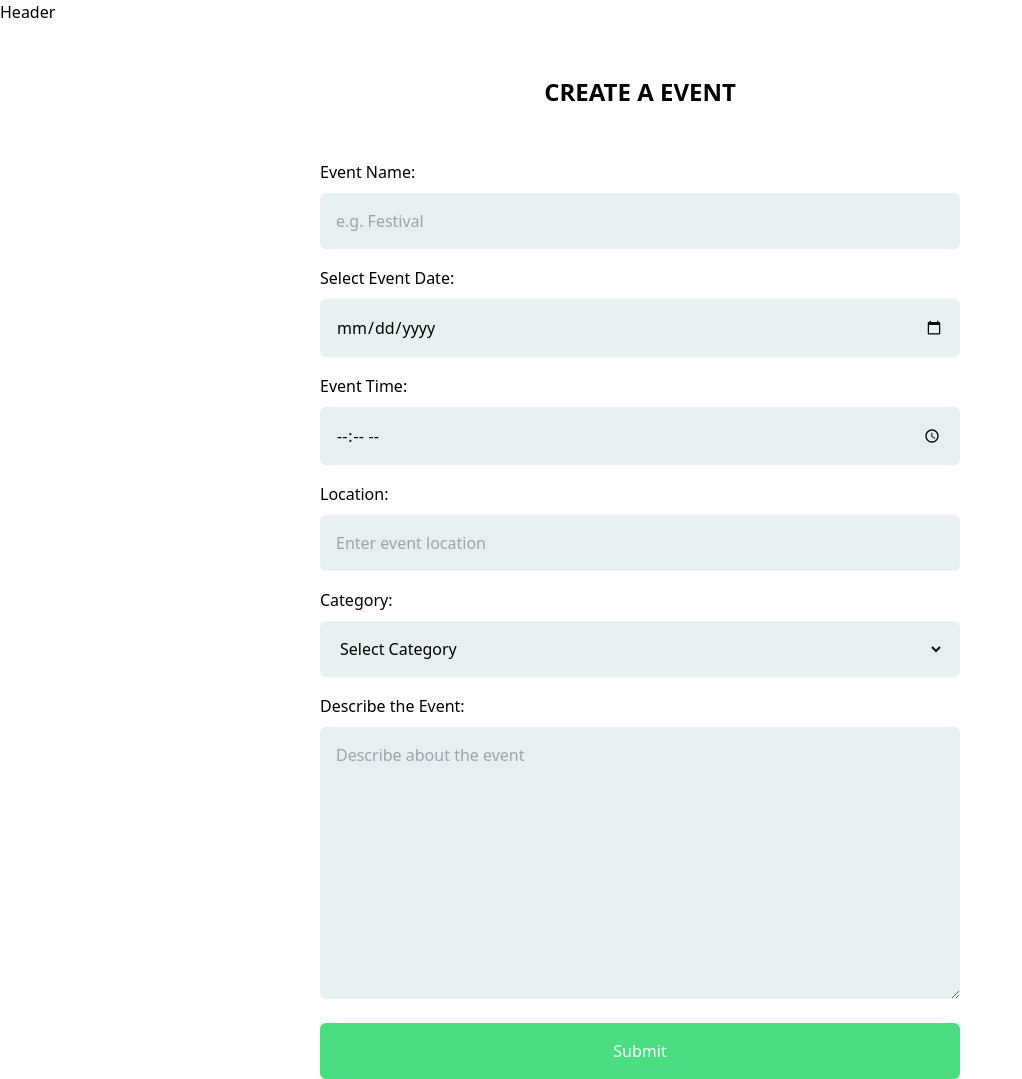
After one commit to shifat97/event-management-system, a Django app: page /events/create-event/ in a window 1280 px wide. The commit adds this page. Shown: the whole page, without its empty margins (0-1022 px from the left). Run offline with Django 5.2, Linux system fonts and the light colour scheme.

Commit message:
add create event funcationality

```diff
--- /dev/null
+++ b/events/forms.py
@@ -0,0 +1,57 @@
+from django import forms
+from events.models import Event, Category
+
+class EventModelForm(forms.ModelForm):
+    class Meta:
+        model = Event
+        fields = ['name', 'description', 'date', 'time', 'location']
+        labels = {
+            'name': '',
+            'description': '',
+            'location': '',
+            'date': 'Select Event Date'
+        }
+        widgets = {
+            'name': forms.TextInput(attrs={
+                'class': 'px-4 py-4 rounded-md w-full bg-[#E6F0F0] focus:outline-none focus:border-none',
+                'placeholder': 'e.g. Festival',
+                'type': 'text',
+            }),
+            'description': forms.Textarea(attrs={
+                'class': 'px-4 py-4 rounded-md w-full bg-[#E6F0F0] focus:outline-none focus:border-none',
+                'placeholder': 'Describe about the event',
+            }),
+            'date': forms.DateInput(
+                format="%Y-%m-%d",
+                attrs={
+                    'class': 'bg-[#E6F0F0] px-4 py-4 rounded-md',
+                    'type': 'date',
+                },
+            ),
+            'time': forms.TimeInput(attrs={
+                'class': 'bg-[#E6F0F0] px-4 py-4 rounded-md',
+                'type': 'time',
+            }),
+            'location': forms.TextInput(attrs={
+                'class': 'px-4 py-4 rounded-md w-full bg-[#E6F0F0] focus:outline-none focus:border-none',
+                'placeholder': 'Enter event location',
+                'type': 'text',
+            }),
+        }
+
+    def __init__(self, *args, **kwargs):
+        super().__init__(*args, **kwargs)
+        self.fields['date'].input_formats = ['%Y-%m-%d']
+
+class CategoryModelForm(forms.ModelForm):
+    class Meta:
+        model = Category
+        fields = ['category_name']
+        labels = {
+            'category_name': 'Category',
+        }
+        widgets = {
+            'category_name': forms.Select(attrs={
+                'class': 'bg-[#E6F0F0] px-4 py-4 rounded-md border-r-[16px] border-[#E6F0F0]',
+            }),
+        }
--- a/events/models.py
+++ b/events/models.py
@@ -6,26 +6,26 @@ class Participant(models.Model):
     email = models.EmailField(null=False)
 
 class Category(models.Model):
-    NOT_MENTIONED = "NOT_MENTIONED"
+    NOT_MENTIONED = "SELECT CATEGORY"
     SPORTS = "SPORTS"
     FESTIVAL = "FESTIVAL"
     SEMINAR = "SEMINAR"
 
     EVENT_CATEGORY = (
-        (NOT_MENTIONED, "Not Mentioned"),
+        (NOT_MENTIONED, "Select Category"),
         (SPORTS, "Sports"),
         (FESTIVAL, "Festival"),
         (SEMINAR, 'Seminar')
     )
 
-    name = models.CharField(max_length=50, choices=EVENT_CATEGORY, null=False, default=NOT_MENTIONED)
-    description = models.TextField(null=False)
+    category_name = models.CharField(max_length=50, choices=EVENT_CATEGORY, null=False, default=NOT_MENTIONED)
+    category_description = models.TextField()
 
 class Event(models.Model):
     name = models.CharField(max_length=100, null=False)
     description = models.TextField(null=False)
     date = models.DateField(blank=False, null=False)
-    time = models.DateTimeField(blank=False, null=False)
+    time = models.CharField(max_length=50, blank=False, null=False)
     location = models.CharField(max_length=100, null=False)
     category = models.ForeignKey(Category, on_delete=models.CASCADE, related_name="category")
     participant = models.ManyToManyField(Participant, related_name="participant")
--- /dev/null
+++ b/events/templates/index.html
@@ -0,0 +1,18 @@
+{% load static %}
+<!DOCTYPE html>
+<html lang="en">
+  <head>
+    <meta charset="UTF-8" />
+    <meta name="viewport" content="width=device-width, initial-scale=1.0" />
+    <title>Event Management System</title>
+    <link rel="stylesheet" href="{% static 'css/output.css' %}" />
+  </head>
+  <body>
+    <header>
+      <h1 class="">Header</h1>
+    </header>
+    <main>
+      {% block events %}{% endblock events %}
+    </main>
+  </body>
+</html>
--- /dev/null
+++ b/events/templates/pages/create-event.html
@@ -0,0 +1,51 @@
+{% extends "index.html" %}
+
+{% block events %}
+  <div>
+    {% comment %} Messages container {% endcomment %}
+    <div>
+      {% if messages %}
+        {% for message in messages %}
+          <p class="bg-green-400 text-white m-4 p-4 rounded-md text-center font-bold text-xl">{{ message }}</p>
+        {% endfor %}
+      {% endif %}
+    </div>
+    {% comment %} Form container {% endcomment %}
+     <div>
+       <h1 class="text-2xl font-semibold text-center leading-relaxed my-12">CREATE A EVENT</h1>
+       <form method="POST" class="w-1/2 mx-auto flex flex-col gap-4 ">
+        {% csrf_token %}
+        <div class="w-full flex flex-col gap-2">
+          <p class="font-medium leading-relaxed">Event Name:</p>
+          {{ event_form.name }}
+        </div>
+        <div class="flex flex-col gap-2">
+          <p class="font-medium leading-relaxed">Select Event Date:</p>
+          {{ event_form.date }}
+        </div>
+        <div class="flex flex-col gap-2">
+          <p class="font-medium leading-relaxed">Event Time:</p>
+          {{ event_form.time }}
+        </div>
+        <div class="flex flex-col gap-2">
+          <p class="font-medium leading-relaxed">Location:</p>
+          {{ event_form.location }}
+        </div>
+        <div class="flex flex-col gap-2">
+          <p class="font-medium leading-relaxed">Category:</p>
+          {{ category_form.category_name }}
+        </div>
+        <div class="flex flex-col gap-2">
+          <p class="font-medium leading-relaxed">Describe the Event:</p>
+          {{ event_form.description }}
+        </div>
+        <button
+            class="bg-green-400 hover:bg-green-700 text-white px-4 py-4 rounded-md mt-2"
+            type="submit"
+          >
+            Submit
+          </button>
+      </form>
+     </div>
+  </div>
+{% endblock events %}
--- /dev/null
+++ b/events/urls.py
@@ -0,0 +1,9 @@
+from django.urls import path
+from events.views import create_event, update_event, create_perticipant, update_perticipant
+
+urlpatterns = [
+    path('create-event/', create_event, name="create-event"),
+    path('update-event/', update_event, name="update-event"),
+    path('create_perticipant/', create_perticipant, name="create-perticipant"),
+    path('update-perticipant/', update_perticipant, name="update-perticipant"),
+]
--- a/events/views.py
+++ b/events/views.py
@@ -1,3 +1,45 @@
-from django.shortcuts import render
+from django.shortcuts import render, redirect
+from django.http import HttpResponse
+from events.forms import EventModelForm, CategoryModelForm
+from django.contrib import messages
 
 # Create your views here.
+
+# Create event
+def create_event(request):
+    if request.method == 'POST':
+        event_model_form = EventModelForm(request.POST, prefix="event")
+        category_model_form = CategoryModelForm(request.POST, prefix="category")
+
+        if event_model_form.is_valid() and category_model_form.is_valid():
+            category_instance = category_model_form.save()
+
+            event_instance = event_model_form.save(commit=False)
+            event_instance.category = category_instance
+            event_instance.save()
+
+            event_model_form.save_m2m()
+
+            messages.success(request, 'Event created successfully')
+
+            return redirect('create-event')
+
+    else:
+        event_model_form = EventModelForm(prefix="event")
+        category_model_form = CategoryModelForm(prefix="category")
+
+    context = {
+        'event_form': event_model_form,
+        'category_form': category_model_form,
+    }
+
+    return render(request, 'pages/create-event.html', context=context)
+
+def update_event():
+    pass
+
+def create_perticipant():
+    pass
+
+def update_perticipant():
+    pass
--- a/static/css/output.css
+++ b/static/css/output.css
@@ -554,13 +554,150 @@ video {
   display: none;
 }
 
+.container {
+  width: 100%;
+}
+
+@media (min-width: 640px) {
+  .container {
+    max-width: 640px;
+  }
+}
+
+@media (min-width: 768px) {
+  .container {
+    max-width: 768px;
+  }
+}
+
+@media (min-width: 1024px) {
+  .container {
+    max-width: 1024px;
+  }
+}
+
+@media (min-width: 1280px) {
+  .container {
+    max-width: 1280px;
+  }
+}
+
+@media (min-width: 1536px) {
+  .container {
+    max-width: 1536px;
+  }
+}
+
 .static {
   position: static;
 }
 
-.bg-red-400 {
+.m-8 {
+  margin: 2rem;
+}
+
+.m-4 {
+  margin: 1rem;
+}
+
+.m-6 {
+  margin: 1.5rem;
+}
+
+.mx-auto {
+  margin-left: auto;
+  margin-right: auto;
+}
+
+.my-12 {
+  margin-top: 3rem;
+  margin-bottom: 3rem;
+}
+
+.mt-2 {
+  margin-top: 0.5rem;
+}
+
+.mt-8 {
+  margin-top: 2rem;
+}
+
+.mb-8 {
+  margin-bottom: 2rem;
+}
+
+.mt-6 {
+  margin-top: 1.5rem;
+}
+
+.mt-12 {
+  margin-top: 3rem;
+}
+
+.block {
+  display: block;
+}
+
+.flex {
+  display: flex;
+}
+
+.w-1\/2 {
+  width: 50%;
+}
+
+.w-full {
+  width: 100%;
+}
+
+.flex-col {
+  flex-direction: column;
+}
+
+.gap-2 {
+  gap: 0.5rem;
+}
+
+.gap-4 {
+  gap: 1rem;
+}
+
+.rounded-md {
+  border-radius: 0.375rem;
+}
+
+.rounded-sm {
+  border-radius: 0.125rem;
+}
+
+.border {
+  border-width: 1px;
+}
+
+.border-r {
+  border-right-width: 1px;
+}
+
+.border-r-4 {
+  border-right-width: 4px;
+}
+
+.border-r-8 {
+  border-right-width: 8px;
+}
+
+.border-r-\[16px\] {
+  border-right-width: 16px;
+}
+
+.border-\[\#E6F0F0\] {
+  --tw-border-opacity: 1;
+  border-color: rgb(230 240 240 / var(--tw-border-opacity, 1));
+}
+
+.bg-\[\#E6F0F0\] {
   --tw-bg-opacity: 1;
-  background-color: rgb(248 113 113 / var(--tw-bg-opacity, 1));
+  background-color: rgb(230 240 240 / var(--tw-bg-opacity, 1));
 }
 
 .bg-green-400 {
@@ -568,7 +705,84 @@ video {
   background-color: rgb(74 222 128 / var(--tw-bg-opacity, 1));
 }
 
-.bg-blue-400 {
+.bg-\[\#E6F0F1\] {
   --tw-bg-opacity: 1;
-  background-color: rgb(96 165 250 / var(--tw-bg-opacity, 1));
+  background-color: rgb(230 240 241 / var(--tw-bg-opacity, 1));
 }
+
+.p-4 {
+  padding: 1rem;
+}
+
+.p-6 {
+  padding: 1.5rem;
+}
+
+.px-4 {
+  padding-left: 1rem;
+  padding-right: 1rem;
+}
+
+.py-2 {
+  padding-top: 0.5rem;
+  padding-bottom: 0.5rem;
+}
+
+.py-4 {
+  padding-top: 1rem;
+  padding-bottom: 1rem;
+}
+
+.py-3 {
+  padding-top: 0.75rem;
+  padding-bottom: 0.75rem;
+}
+
+.text-center {
+  text-align: center;
+}
+
+.text-2xl {
+  font-size: 1.5rem;
+  line-height: 2rem;
+}
+
+.text-xl {
+  font-size: 1.25rem;
+  line-height: 1.75rem;
+}
+
+.font-medium {
+  font-weight: 500;
+}
+
+.font-semibold {
+  font-weight: 600;
+}
+
+.font-bold {
+  font-weight: 700;
+}
+
+.leading-relaxed {
+  line-height: 1.625;
+}
+
+.text-white {
+  --tw-text-opacity: 1;
+  color: rgb(255 255 255 / var(--tw-text-opacity, 1));
+}
+
+.hover\:bg-green-700:hover {
+  --tw-bg-opacity: 1;
+  background-color: rgb(21 128 61 / var(--tw-bg-opacity, 1));
+}
+
+.focus\:border-none:focus {
+  border-style: none;
+}
+
+.focus\:outline-none:focus {
+  outline: 2px solid transparent;
+  outline-offset: 2px;
+}
--- a/tailwind.config.js
+++ b/tailwind.config.js
@@ -1,6 +1,6 @@
 /** @type {import('tailwindcss').Config} */
 module.exports = {
-  content: ["./templates/**/*.html", "./**/templates/**/*.html"],
+  content: ["./templates/**/*.html", "./**/templates/**/*.html", "./**/*.py",],
   theme: {
     extend: {},
   },
```
Also changed, not shown: events/migrations/0002_alter_event_date_alter_event_time.py (added), events/migrations/0003_alter_category_name.py (added), events/migrations/0004_alter_category_name.py (added), events/migrations/0005_rename_description_category_category_description_and_more.py (added), events/migrations/0006_alter_event_time.py (added).
